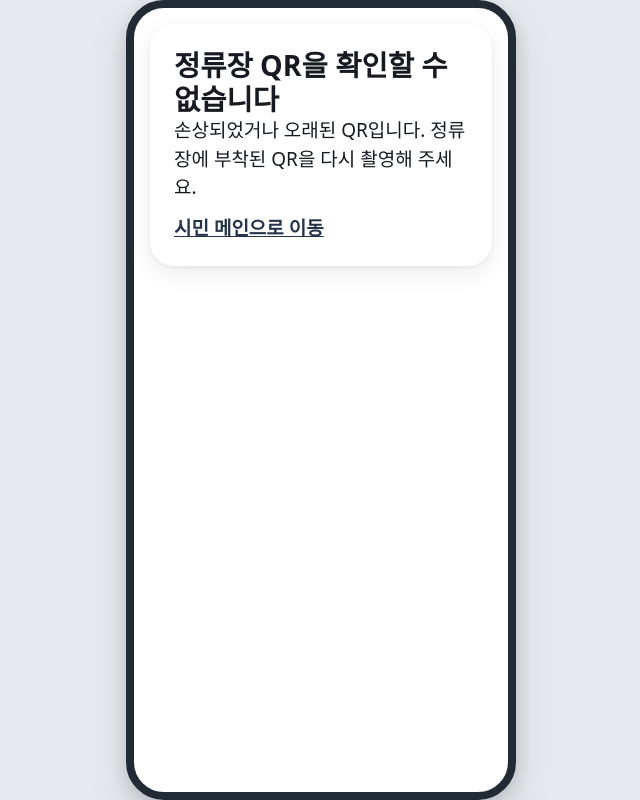
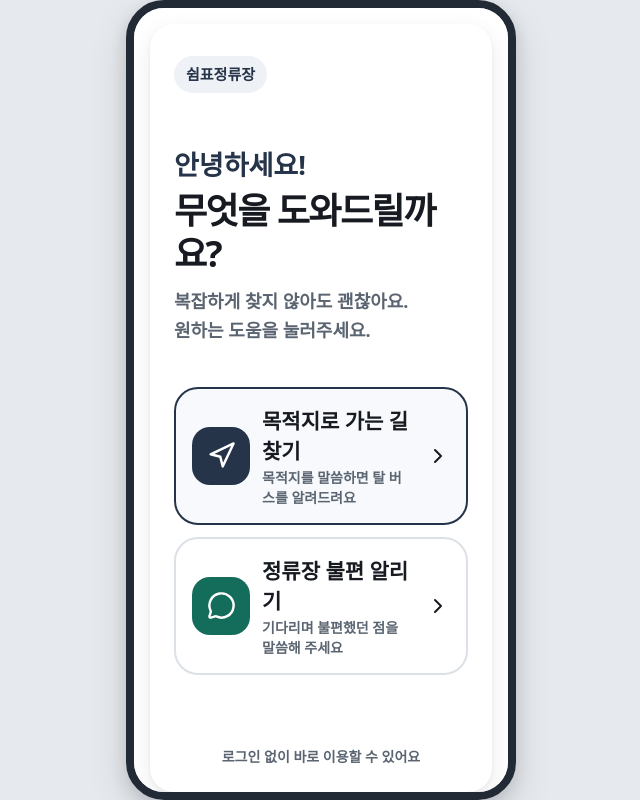
Before and after one commit to less82/Chuncheon_shimpyo, a React (Vite) app in the folder app/: page /qr_main in a window 1280 px wide. Shown: the whole page, without its empty margins (319-959 px from the left). Built offline with nearby package versions, Linux system fonts and the light colour scheme.

Commit message:
fix(qr): QR 진입 첫 화면을 업무 선택으로 변경

```diff
--- a/app/src/features/qr/QrMain.css
+++ b/app/src/features/qr/QrMain.css
@@ -1,5 +1,30 @@
 .qrmain { width: min(430px, 100vw); min-height: 100dvh; margin: 0 auto; padding: var(--sp-4); background: #f4f6f8; color: var(--ink); }
-.qrmain__stop, .qrmain__ask, .qrmain__results, .qrmain__error { max-width: 680px; margin: 0 auto var(--sp-4); padding: var(--sp-5); border-radius: var(--radius-lg); background: var(--surface); box-shadow: var(--shadow-card); }
+.qrmain__stop, .qrmain__ask, .qrmain__results, .qrmain__error, .qrmain__welcome { max-width: 680px; margin: 0 auto var(--sp-4); padding: var(--sp-5); border-radius: var(--radius-lg); background: var(--surface); box-shadow: var(--shadow-card); }
+.qrmain__welcome { display: flex; min-height: calc(100dvh - 32px); flex-direction: column; padding-top: var(--sp-6); }
+.qrmain__brand { align-self: flex-start; padding: 7px 12px; border-radius: var(--radius-pill); background: var(--brand-soft); color: var(--brand); font-size: 15px; font-weight: 900; }
+.qrmain__hello { margin-top: 52px; }
+.qrmain__hello span { color: var(--brand); font-size: var(--fs-lg); font-weight: 900; }
+.qrmain__hello h1 { margin-top: 4px; font-size: 36px; letter-spacing: -1.5px; }
+.qrmain__welcome > p { margin-top: var(--sp-3); color: var(--ink-muted); font-size: 18px; font-weight: 700; line-height: 1.6; }
+.qrmain__choices { display: grid; gap: var(--sp-3); margin-top: 42px; }
+.qrmain__choices button { display: grid; grid-template-columns: 58px 1fr auto; grid-template-rows: auto auto; align-items: center; gap: 2px var(--sp-3); min-height: 126px; padding: var(--sp-4); border: 2px solid var(--border); border-radius: var(--radius-lg); background: white; color: var(--ink); text-align: left; cursor: pointer; }
+.qrmain__choices button:first-child { border-color: var(--brand); background: #f7f9fc; }
+.qrmain__choices button > span { display: grid; grid-row: 1 / 3; width: 58px; height: 58px; place-items: center; border-radius: 18px; background: var(--brand); color: white; }
+.qrmain__choices button:nth-child(2) > span { background: var(--yes); }
+.qrmain__choices button > span svg { width: 29px; height: 29px; }
+.qrmain__choices strong { align-self: end; font-size: 21px; }
+.qrmain__choices small { align-self: start; color: var(--ink-muted); font-size: 14px; font-weight: 700; }
+.qrmain__choices button > svg { grid-column: 3; grid-row: 1 / 3; }
+.qrmain__welcome .qrmain__privacy { margin-top: auto; padding-top: var(--sp-5); text-align: center; font-size: 14px; }
+.qrmain__back { display: inline-flex; min-height: 48px; margin: 0 0 var(--sp-3); align-items: center; gap: 3px; border: 0; background: transparent; color: var(--ink-body); font-size: 16px; font-weight: 900; cursor: pointer; }
+.qrmain__back svg { width: 20px; }
+.qrmain__error { margin-top: 18vh; text-align: center; }
+.qrmain__error .qrmain__back { display: flex; margin-bottom: var(--sp-5); }
+.qrmain__locate-icon, .qrmain__report-icon { width: 58px; height: 58px; margin-bottom: var(--sp-4); color: var(--brand); }
+.qrmain__retry { min-height: 56px; margin-top: var(--sp-4); padding: 0 var(--sp-5); border: 0; border-radius: var(--radius); background: var(--brand); color: white; font-weight: 900; }
+.qrmain__report-start h1 { margin-bottom: var(--sp-2); font-size: var(--fs-xl); }
+.qrmain__quick-report { display: grid; grid-template-columns: 1fr 1fr; gap: var(--sp-2); }
+.qrmain__quick-report button { min-height: 68px; padding: var(--sp-2); border: 2px solid var(--border); border-radius: var(--radius); background: white; color: var(--ink); font-size: 16px; font-weight: 900; }
 .qrmain__stop { background: var(--brand-strong); color: var(--on-brand); }
 .qrmain__stop span { font-weight: 800; opacity: .85; }
 .qrmain__stop h1 { margin: var(--sp-2) 0; font-size: clamp(2rem, 8vw, 3.25rem); line-height: 1.05; }
--- a/app/src/features/qr/QrMain.tsx
+++ b/app/src/features/qr/QrMain.tsx
@@ -1,12 +1,13 @@
 import { useEffect, useMemo, useRef, useState, type FormEvent } from "react";
-import { Armchair, BusFront, ChevronRight, Clock3, MapPin, MessageCircle, Mic, Search, Umbrella } from "lucide-react";
-import { Link, useSearchParams } from "react-router-dom";
+import { Armchair, BusFront, ChevronLeft, ChevronRight, Clock3, MapPin, MessageCircle, Mic, Navigation, Search, Umbrella } from "lucide-react";
+import { useSearchParams } from "react-router-dom";
 import { useStops } from "../../store/useStops";
 import type { Stop } from "../../types/stop";
 import type { RoutesFile } from "../../types/route";
 import type { TripOption } from "../../types/trip";
 import { getArrival, headwayFallback, type Arrival } from "../../lib/arrivals";
 import { loadRoutes } from "../../lib/loadRoutes";
+import { haversine } from "../../lib/geo";
 import { planTrip } from "../trip/planTrip";
 import "./QrMain.css";
 
@@ -39,6 +40,8 @@ interface RouteSummary {
   totalMin: number;
   live: boolean;
 }
+
+type QrMode = "home" | "destination" | "report";
 
 function normalized(value: string): string {
   return value.replace(/\s+/g, "").toLowerCase();
@@ -89,7 +92,12 @@ export default function QrMain() {
   const [params] = useSearchParams();
   const stops = useStops((state) => state.stops);
   const loaded = useStops((state) => state.loaded);
-  const start = stops.find((stop) => stop.id === params.get("from")) ?? null;
+  const qrStopId = params.get("from");
+  const [mode, setMode] = useState<QrMode>("home");
+  const [startId, setStartId] = useState<string | null>(qrStopId);
+  const [locating, setLocating] = useState(false);
+  const [locationError, setLocationError] = useState(false);
+  const start = stops.find((stop) => stop.id === startId) ?? null;
   const [query, setQuery] = useState("");
   const [submitted, setSubmitted] = useState("");
   const [routes, setRoutes] = useState<RoutesFile | null>(null);
@@ -127,6 +135,32 @@ export default function QrMain() {
     setSubmitted(query.trim());
   };
 
+  const openDestination = () => {
+    setMode("destination");
+    setLocationError(false);
+    if (startId || qrStopId) return;
+    if (!navigator.geolocation) {
+      setLocationError(true);
+      return;
+    }
+    setLocating(true);
+    navigator.geolocation.getCurrentPosition(
+      ({ coords }) => {
+        const nearest = stops
+          .map((stop) => ({ stop, distance: haversine({ lat: coords.latitude, lng: coords.longitude }, stop) }))
+          .sort((a, b) => a.distance - b.distance)[0]?.stop;
+        setStartId(nearest?.id ?? null);
+        setLocationError(!nearest);
+        setLocating(false);
+      },
+      () => {
+        setLocationError(true);
+        setLocating(false);
+      },
+      { enableHighAccuracy: true, timeout: 8000, maximumAge: 30_000 },
+    );
+  };
+
   const startVoice = () => {
     const speechWindow = window as typeof window & {
       SpeechRecognition?: SpeechRecognitionCtor;
@@ -158,20 +192,57 @@ export default function QrMain() {
     return <main className="qrmain"><p className="qrmain__state">정류장 정보를 불러오는 중…</p></main>;
   }
 
-  if (!start) {
+  if (mode === "home") {
     return (
       <main className="qrmain">
-        <section className="qrmain__error">
-          <h1>정류장 QR을 확인할 수 없습니다</h1>
-          <p>손상되었거나 오래된 QR입니다. 정류장에 부착된 QR을 다시 촬영해 주세요.</p>
-          <Link to="/">시민 메인으로 이동</Link>
+        <section className="qrmain__welcome">
+          <span className="qrmain__brand">쉼표정류장</span>
+          <div className="qrmain__hello"><span>안녕하세요!</span><h1>무엇을 도와드릴까요?</h1></div>
+          <p>복잡하게 찾지 않아도 괜찮아요.<br />원하는 도움을 눌러주세요.</p>
+          <div className="qrmain__choices">
+            <button type="button" onClick={openDestination}>
+              <span><Navigation aria-hidden="true" /></span>
+              <strong>목적지로 가는 길 찾기</strong>
+              <small>목적지를 말씀하면 탈 버스를 알려드려요</small>
+              <ChevronRight aria-hidden="true" />
+            </button>
+            <button type="button" onClick={() => setMode("report")}>
+              <span><MessageCircle aria-hidden="true" /></span>
+              <strong>정류장 불편 알리기</strong>
+              <small>기다리며 불편했던 점을 말씀해 주세요</small>
+              <ChevronRight aria-hidden="true" />
+            </button>
+          </div>
+          <p className="qrmain__privacy">로그인 없이 바로 이용할 수 있어요</p>
         </section>
       </main>
     );
   }
 
+  if (mode === "report") {
+    return <main className="qrmain"><section className="qrmain__ask qrmain__report-start">
+      <button className="qrmain__back" type="button" onClick={() => setMode("home")}><ChevronLeft aria-hidden="true" /> 처음으로</button>
+      <span className="qrmain__report-icon"><MessageCircle aria-hidden="true" /></span>
+      <h1>어떤 점이 불편하셨나요?</h1>
+      <p>말씀해 주시면 정류장과 시설을 확인해 전달할게요.</p>
+      <button type="button" className="qrmain__mic" onClick={startVoice}><Mic aria-hidden="true" /> 불편한 점 말하기</button>
+      <div className="qrmain__quick-report"><button type="button">의자가 없어요</button><button type="button">그늘이 없어요</button><button type="button">안내 화면이 꺼졌어요</button><button type="button">조명이 어두워요</button></div>
+    </section></main>;
+  }
+
+  if (locating || !start) {
+    return <main className="qrmain"><section className="qrmain__error">
+      <button className="qrmain__back" type="button" onClick={() => setMode("home")}><ChevronLeft aria-hidden="true" /> 처음으로</button>
+      <Navigation aria-hidden="true" className="qrmain__locate-icon" />
+      <h1>{locating ? "가까운 정류장을 찾고 있어요" : "현재 위치가 필요해요"}</h1>
+      <p>{locating ? "잠시만 기다려 주세요." : "목적지로 갈 버스를 찾으려면 위치 사용을 허용해 주세요."}</p>
+      {locationError && <button type="button" className="qrmain__retry" onClick={openDestination}>위치 다시 확인하기</button>}
+    </section></main>;
+  }
+
   return (
     <main className="qrmain">
+      <button className="qrmain__back" type="button" onClick={() => setMode("home")}><ChevronLeft aria-hidden="true" /> 처음으로</button>
       <header className="qrmain__stop">
         <span>현재 출발 정류장</span>
         <h1>{start.name}</h1>
```
